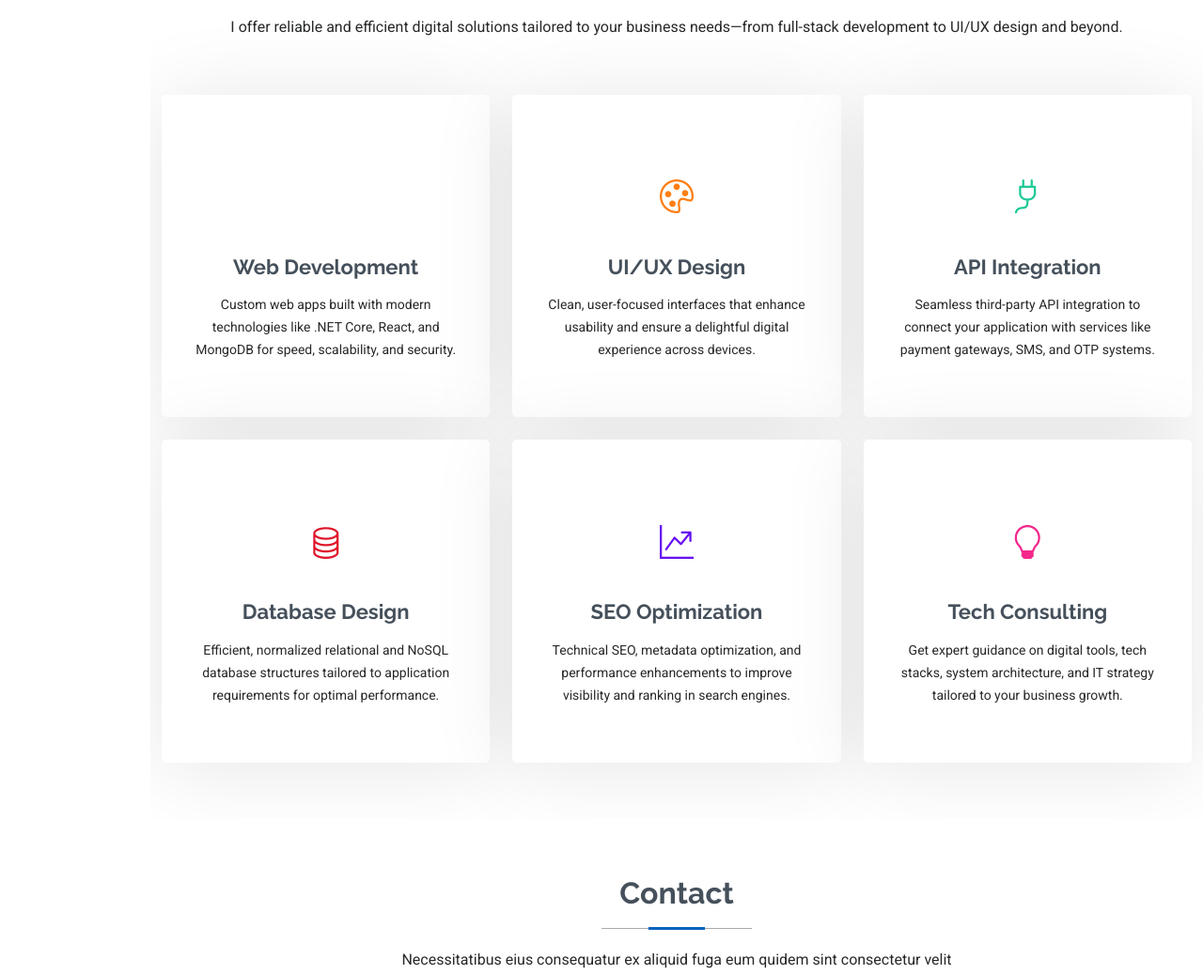
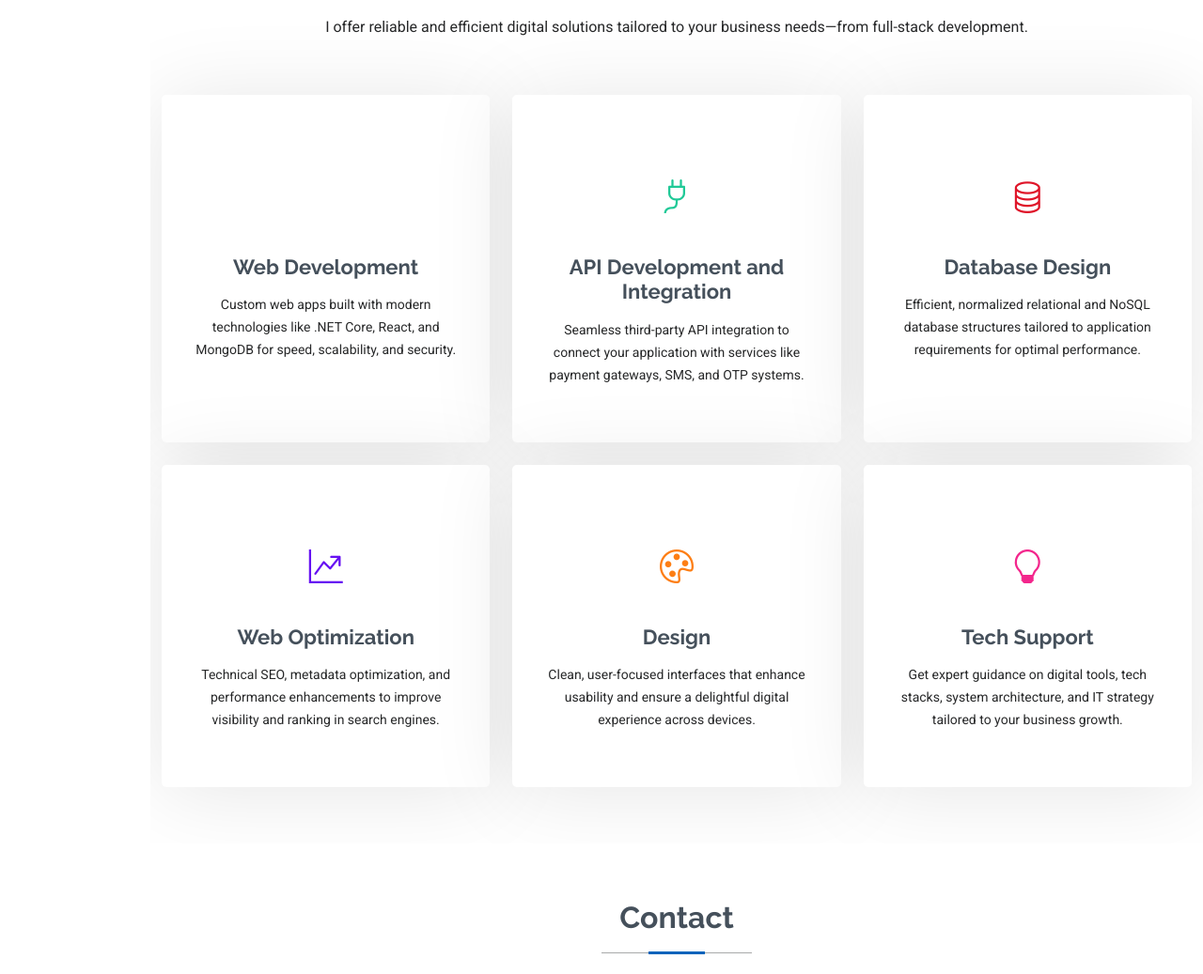
Before and after one commit to Bishwas-paudel/PortFolio, a plain HTML site: page index.html in a window 1280 px wide. Shown: the part 3634-4671 px from the top of the page at 94% size. Drawn offline with Linux system fonts and the light colour scheme.

Commit message:
Update index.html

```diff
--- a/index.html
+++ b/index.html
@@ -458,7 +458,7 @@
 <section id="services" class="services section">
   <div class="container section-title" data-aos="fade-up">
     <h2>Services</h2>
-    <p>I offer reliable and efficient digital solutions tailored to your business needs—from full-stack development to UI/UX design and beyond.</p>
+    <p>I offer reliable and efficient digital solutions tailored to your business needs—from full-stack development.</p>
   </div>
 
   <div class="container">
@@ -477,18 +477,7 @@
         </div>
       </div>
 
-      <!-- UI/UX Design -->
-      <div class="col-lg-4 col-md-6" data-aos="fade-up" data-aos-delay="200">
-        <div class="service-item item-orange position-relative">
-          <div class="icon">
-            <i class="bi bi-palette"></i>
-          </div>
-          <a href="#" class="stretched-link">
-            <h3>UI/UX Design</h3>
-          </a>
-          <p>Clean, user-focused interfaces that enhance usability and ensure a delightful digital experience across devices.</p>
-        </div>
-      </div>
+
 
       <!-- API Integration -->
       <div class="col-lg-4 col-md-6" data-aos="fade-up" data-aos-delay="300">
@@ -497,7 +486,7 @@
             <i class="bi bi-plug"></i>
           </div>
           <a href="#" class="stretched-link">
-            <h3>API Integration</h3>
+            <h3>API Development and Integration</h3>
           </a>
           <p>Seamless third-party API integration to connect your application with services like payment gateways, SMS, and OTP systems.</p>
         </div>
@@ -523,9 +512,21 @@
             <i class="bi bi-graph-up-arrow"></i>
           </div>
           <a href="#" class="stretched-link">
-            <h3>SEO Optimization</h3>
+            <h3>Web Optimization</h3>
           </a>
           <p>Technical SEO, metadata optimization, and performance enhancements to improve visibility and ranking in search engines.</p>
+        </div>
+      </div>
+            <!-- UI/UX Design -->
+      <div class="col-lg-4 col-md-6" data-aos="fade-up" data-aos-delay="200">
+        <div class="service-item item-orange position-relative">
+          <div class="icon">
+            <i class="bi bi-palette"></i>
+          </div>
+          <a href="#" class="stretched-link">
+            <h3>Design</h3>
+          </a>
+          <p>Clean, user-focused interfaces that enhance usability and ensure a delightful digital experience across devices.</p>
         </div>
       </div>
 
@@ -536,7 +537,7 @@
             <i class="bi bi-lightbulb"></i>
           </div>
           <a href="#" class="stretched-link">
-            <h3>Tech Consulting</h3>
+            <h3>Tech Support</h3>
           </a>
           <p>Get expert guidance on digital tools, tech stacks, system architecture, and IT strategy tailored to your business growth.</p>
         </div>
@@ -554,7 +555,6 @@
       <!-- Section Title -->
       <div class="container section-title" data-aos="fade-up">
         <h2>Contact</h2>
-        <p>Necessitatibus eius consequatur ex aliquid fuga eum quidem sint consectetur velit</p>
       </div><!-- End Section Title -->
 
       <div class="container" data-aos="fade" data-aos-delay="100">
```
